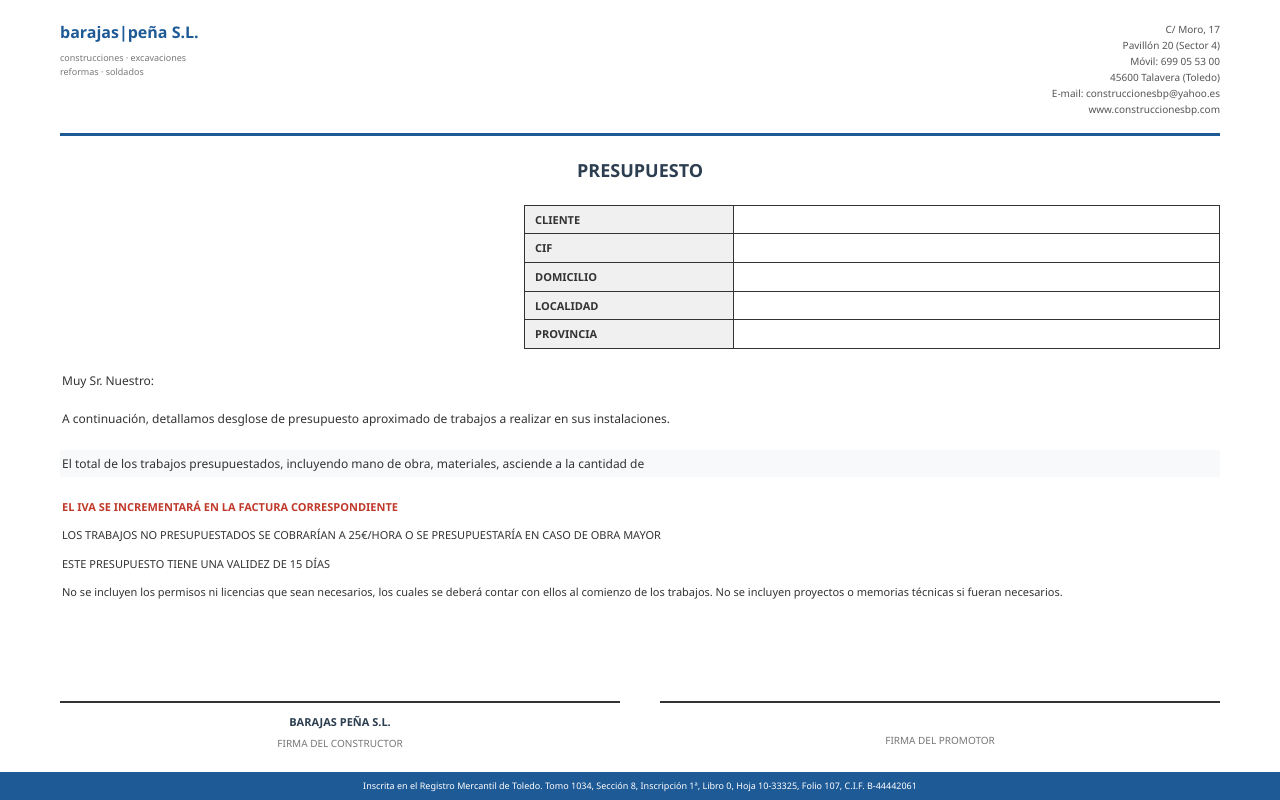
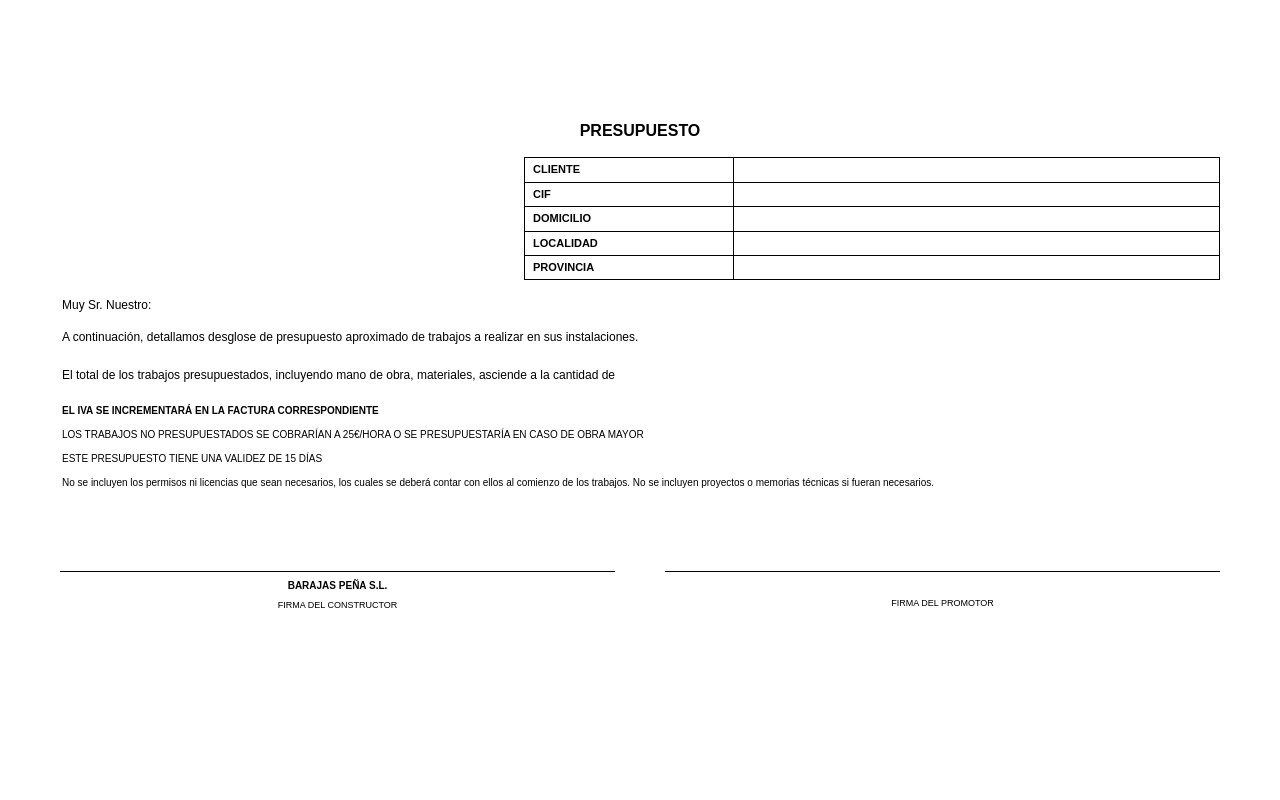
Before and after one commit to lopezmIsmael/BarajasPe-a_Presupuestos, a Python web app: template src/templates/quote_template_simple.html in a window 1280 px wide. Run offline with Jinja, Linux system fonts and the light colour scheme; the template is opened without the code that fills it, so the values that code supplies are empty.

Commit message:
Fix: Plantilla adaptada para impresión en papel preimpreso
- Eliminada cabecera y pie de página del documento generado
- El papel YA TIENE la cabecera y pie corporativo preimpresos
- Margen superior de 120px para no solaparse con cabecera preimpresa
- Margen inferior de 60px para no solaparse con pie preimpreso
- Solo se genera el contenido del presupuesto:
  * Título "PRESUPUESTO" + fecha
  * Tabla de información del cliente
  * Saludo y descripción
  * Lista de materiales
  * Total
  * Condiciones
  * Firmas
- Tipografía limpia (Arial) y tamaños optimizados (9-12px)
- Documento listo para imprimir en papel con membrete

🤖 Generated with [Claude Code](https://claude.com/claude-code)

Co-Authored-By: Claude <noreply@anthropic.com>

```diff
--- a/src/templates/quote_template_simple.html
+++ b/src/templates/quote_template_simple.html
@@ -12,148 +12,99 @@
         }
 
         body {
-            font-family: 'Segoe UI', Tahoma, Geneva, Verdana, sans-serif;
-            padding: 20px 60px;
+            font-family: Arial, sans-serif;
+            /* Margen superior grande para dejar espacio a la cabecera preimpresa */
+            /* Margen inferior para dejar espacio al pie preimpreso */
+            padding: 120px 60px 60px 60px;
             background: white;
-            color: #333;
-            line-height: 1.6;
+            color: #000;
+            line-height: 1.4;
             font-size: 12px;
-        }
-
-        /* Cabecera de la empresa - FIJA */
-        .company-header {
-            display: flex;
-            justify-content: space-between;
-            align-items: flex-start;
-            margin-bottom: 20px;
-            padding-bottom: 15px;
-            border-bottom: 3px solid #1e5a96;
-        }
-
-        .company-logo {
-            flex: 0 0 180px;
-        }
-
-        .company-logo img {
-            max-width: 180px;
-            height: auto;
-        }
-
-        .company-info {
-            text-align: right;
-            font-size: 10px;
-            color: #555;
-            line-height: 1.4;
-        }
-
-        .company-info div {
-            margin: 2px 0;
-        }
-
-        .company-name {
-            font-weight: bold;
-            font-size: 16px;
-            color: #1e5a96;
-            margin-bottom: 5px;
         }
 
         /* Título del documento */
         .document-title {
             text-align: center;
-            margin: 20px 0;
+            margin-bottom: 15px;
         }
 
         .document-title h1 {
-            font-size: 18px;
-            color: #2c3e50;
+            font-size: 16px;
+            color: #000;
             font-weight: bold;
-            margin-bottom: 5px;
+            margin-bottom: 3px;
         }
 
         .document-number {
-            font-size: 12px;
-            color: #777;
+            font-size: 11px;
+            color: #555;
         }
 
         /* Información del cliente en tabla */
         .client-table {
             width: 60%;
-            margin: 20px 0 20px auto;
+            margin: 15px 0 15px auto;
             border-collapse: collapse;
             font-size: 11px;
         }
 
         .client-table td {
-            border: 1px solid #333;
-            padding: 5px 10px;
+            border: 1px solid #000;
+            padding: 4px 8px;
         }
 
         .client-table td:first-child {
             font-weight: bold;
-            background: #f0f0f0;
             width: 30%;
         }
 
-        .date {
-            margin-bottom: 20px;
-            color: #555;
-            font-size: 12px;
-        }
-
         .greeting {
-            margin-bottom: 15px;
-            font-weight: 500;
+            margin: 15px 0 10px 0;
+            font-weight: normal;
         }
 
         .intro {
-            margin-bottom: 20px;
+            margin-bottom: 15px;
             text-align: justify;
-            line-height: 1.6;
+            line-height: 1.5;
         }
 
         .materials-list {
-            margin: 15px 0 15px 30px;
+            margin: 12px 0 12px 25px;
         }
 
         .materials-list div {
-            margin: 4px 0;
-            padding: 2px 0;
+            margin: 3px 0;
+            line-height: 1.4;
         }
 
         .total-section {
-            margin: 20px 0;
+            margin: 15px 0;
             text-align: justify;
-            background: #f8f9fa;
-            padding: 12px 15px;
-            border-radius: 3px;
+            line-height: 1.5;
         }
 
         .total-amount {
             font-weight: bold;
-            font-size: 14px;
-            color: #2c3e50;
+            font-size: 13px;
         }
 
         .conditions {
-            margin: 20px 0;
-            font-size: 11px;
-            line-height: 1.5;
+            margin: 15px 0;
+            font-size: 10px;
+            line-height: 1.4;
         }
 
         .conditions p {
-            margin: 8px 0;
+            margin: 6px 0;
             text-align: justify;
         }
 
-        .conditions strong {
-            color: #c0392b;
-        }
-
         .signatures {
-            margin-top: 50px;
+            margin-top: 40px;
             display: flex;
             justify-content: space-between;
-            gap: 40px;
+            gap: 50px;
         }
 
         .signature-box {
@@ -162,69 +113,34 @@
         }
 
         .signature-line {
-            border-bottom: 2px solid #333;
-            margin-bottom: 8px;
-            height: 50px;
+            border-bottom: 1px solid #000;
+            margin-bottom: 5px;
+            height: 40px;
         }
 
         .signature-name {
             font-weight: bold;
-            color: #2c3e50;
-            margin-bottom: 3px;
-            font-size: 11px;
+            margin-bottom: 2px;
+            font-size: 10px;
         }
 
         .signature-label {
-            font-size: 10px;
-            color: #777;
-        }
-
-        .footer-bar {
-            position: fixed;
-            bottom: 0;
-            left: 0;
-            right: 0;
-            background: #1e5a96;
-            color: white;
-            text-align: center;
-            padding: 8px;
             font-size: 9px;
-            line-height: 1.3;
         }
 
         .editable {
-            min-height: 18px;
+            min-height: 16px;
             padding: 2px;
         }
 
         @media print {
             body {
-                padding: 15px 40px;
-                font-size: 11px;
-            }
-            .footer-bar {
-                background: #1e5a96;
+                padding: 120px 60px 60px 60px;
             }
         }
     </style>
 </head>
 <body>
-    <!-- CABECERA EMPRESA FIJA -->
-    <div class="company-header">
-        <div class="company-logo">
-            <div class="company-name">barajas|peña S.L.</div>
-            <div style="font-size: 9px; color: #777;">construcciones · excavaciones<br>reformas · soldados</div>
-        </div>
-        <div class="company-info">
-            <div>C/ Moro, 17</div>
-            <div>Pavillón 20 (Sector 4)</div>
-            <div>Móvil: 699 05 53 00</div>
-            <div>45600 Talavera (Toledo)</div>
-            <div>E-mail: construccionesbp@yahoo.es</div>
-            <div>www.construccionesbp.com</div>
-        </div>
-    </div>
-
     <!-- TÍTULO DEL DOCUMENTO -->
     <div class="document-title">
         <h1>PRESUPUESTO</h1>
@@ -299,19 +215,14 @@
         <div class="signature-box">
             <div class="signature-line"></div>
             <div class="signature-name editable">BARAJAS PEÑA S.L.</div>
-            <div class="signature-label">FIRMA DEL CONSTRUCTOR</div>
+            <div class="signature-label editable">FIRMA DEL CONSTRUCTOR</div>
         </div>
 
         <div class="signature-box">
             <div class="signature-line"></div>
             <div class="signature-name editable">{{ cliente_nombre if cliente_nombre else '' }}</div>
-            <div class="signature-label">FIRMA DEL PROMOTOR</div>
+            <div class="signature-label editable">FIRMA DEL PROMOTOR</div>
         </div>
-    </div>
-
-    <!-- BARRA INFERIOR FIJA -->
-    <div class="footer-bar">
-        Inscrita en el Registro Mercantil de Toledo. Tomo 1034, Sección 8, Inscripción 1ª, Libro 0, Hoja 10-33325, Folio 107, C.I.F. B-44442061
     </div>
 </body>
 </html>
```
